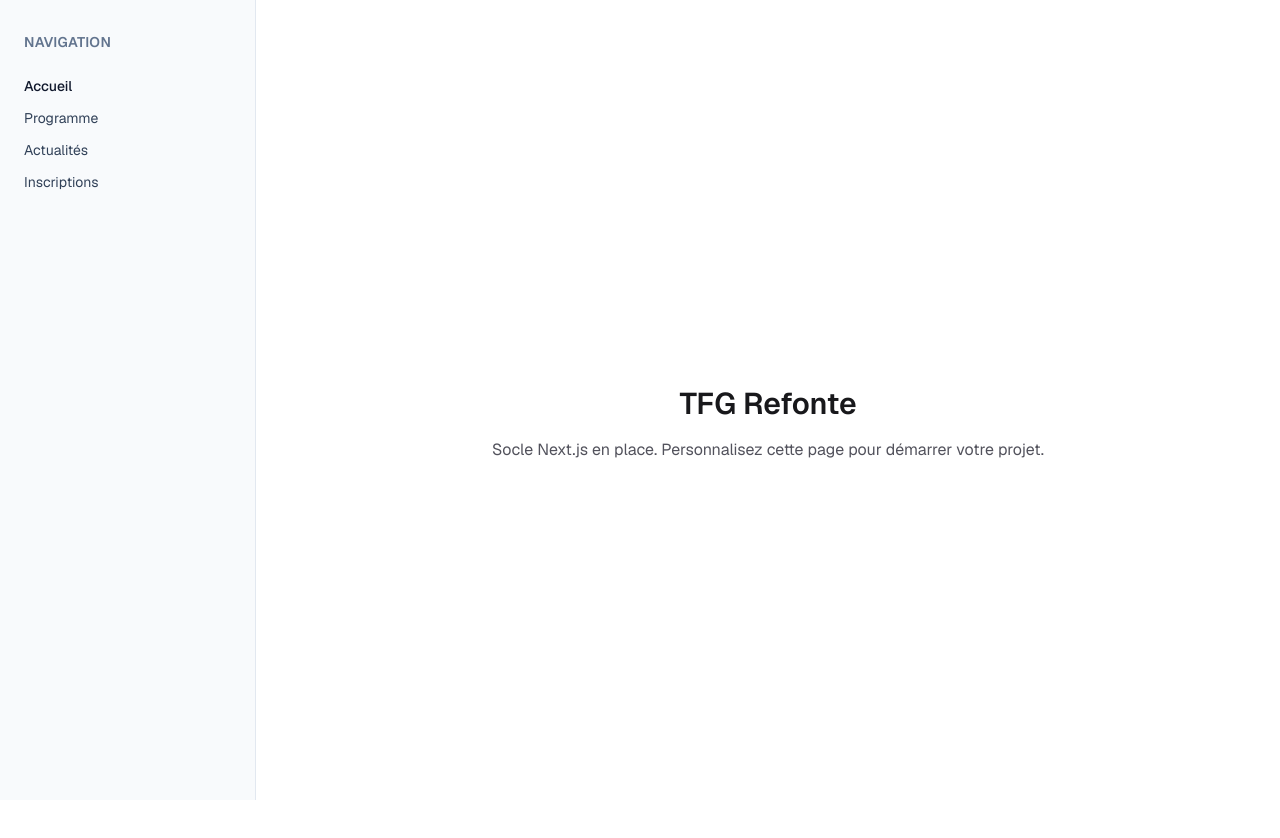
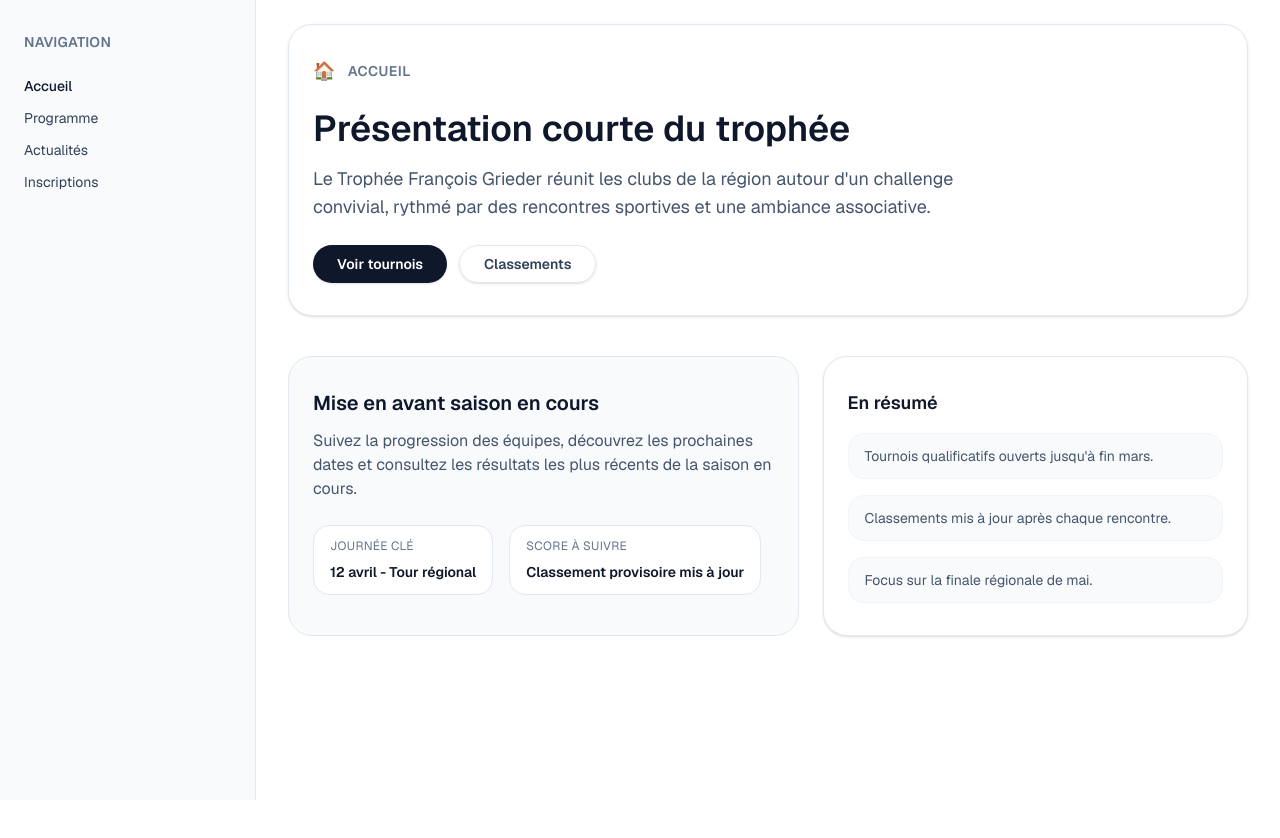
Before and after one commit to jesared/tfg-refonte, a Next.js app: page / in a window 1280 px wide. Shown: the top 838 px of the page. After the commit the page ends 800 px from the top, so only its background shows below. Built offline with nearby package versions, Linux system fonts and the light colour scheme.

Commit message:
Mettre à jour la page d'accueil

```diff
--- a/app/page.tsx
+++ b/app/page.tsx
@@ -1,11 +1,83 @@
 export default function Home() {
   return (
-    <main className="flex min-h-screen flex-col items-center justify-center gap-4 bg-white px-6 text-zinc-900">
-      <h1 className="text-3xl font-semibold">TFG Refonte</h1>
-      <p className="max-w-xl text-center text-base text-zinc-600">
-        Socle Next.js en place. Personnalisez cette page pour démarrer votre
-        projet.
-      </p>
+    <main className="mx-auto flex w-full max-w-5xl flex-col gap-10">
+      <section className="flex flex-col gap-6 rounded-3xl border border-slate-200 bg-white px-6 py-8 shadow-sm">
+        <div className="flex items-center gap-3 text-sm font-semibold uppercase tracking-wide text-slate-500">
+          <span className="text-lg">🏠</span>
+          <span>Accueil</span>
+        </div>
+        <div className="space-y-4">
+          <h1 className="text-3xl font-semibold text-slate-900 sm:text-4xl">
+            Présentation courte du trophée
+          </h1>
+          <p className="max-w-2xl text-base text-slate-600 sm:text-lg">
+            Le Trophée François Grieder réunit les clubs de la région autour d'un
+            challenge convivial, rythmé par des rencontres sportives et une
+            ambiance associative.
+          </p>
+        </div>
+        <div className="flex flex-wrap gap-3">
+          <a
+            className="inline-flex items-center justify-center rounded-full bg-slate-900 px-6 py-2 text-sm font-semibold text-white shadow-sm transition hover:bg-slate-800"
+            href="#"
+          >
+            Voir tournois
+          </a>
+          <a
+            className="inline-flex items-center justify-center rounded-full border border-slate-200 px-6 py-2 text-sm font-semibold text-slate-700 shadow-sm transition hover:border-slate-300 hover:text-slate-900"
+            href="#"
+          >
+            Classements
+          </a>
+        </div>
+      </section>
+
+      <section className="grid gap-6 lg:grid-cols-[1.2fr_1fr]">
+        <div className="rounded-3xl border border-slate-200 bg-slate-50 px-6 py-8">
+          <h2 className="text-xl font-semibold text-slate-900">
+            Mise en avant saison en cours
+          </h2>
+          <p className="mt-3 text-base text-slate-600">
+            Suivez la progression des équipes, découvrez les prochaines dates et
+            consultez les résultats les plus récents de la saison en cours.
+          </p>
+          <div className="mt-6 flex flex-wrap gap-4 text-sm">
+            <div className="rounded-2xl border border-slate-200 bg-white px-4 py-3">
+              <p className="text-xs uppercase tracking-wide text-slate-500">
+                Journée clé
+              </p>
+              <p className="mt-2 font-semibold text-slate-900">
+                12 avril - Tour régional
+              </p>
+            </div>
+            <div className="rounded-2xl border border-slate-200 bg-white px-4 py-3">
+              <p className="text-xs uppercase tracking-wide text-slate-500">
+                Score à suivre
+              </p>
+              <p className="mt-2 font-semibold text-slate-900">
+                Classement provisoire mis à jour
+              </p>
+            </div>
+          </div>
+        </div>
+
+        <div className="rounded-3xl border border-slate-200 bg-white px-6 py-8 shadow-sm">
+          <h3 className="text-lg font-semibold text-slate-900">
+            En résumé
+          </h3>
+          <ul className="mt-4 space-y-4 text-sm text-slate-600">
+            <li className="rounded-2xl border border-slate-100 bg-slate-50 px-4 py-3">
+              Tournois qualificatifs ouverts jusqu'à fin mars.
+            </li>
+            <li className="rounded-2xl border border-slate-100 bg-slate-50 px-4 py-3">
+              Classements mis à jour après chaque rencontre.
+            </li>
+            <li className="rounded-2xl border border-slate-100 bg-slate-50 px-4 py-3">
+              Focus sur la finale régionale de mai.
+            </li>
+          </ul>
+        </div>
+      </section>
     </main>
   );
 }
```
